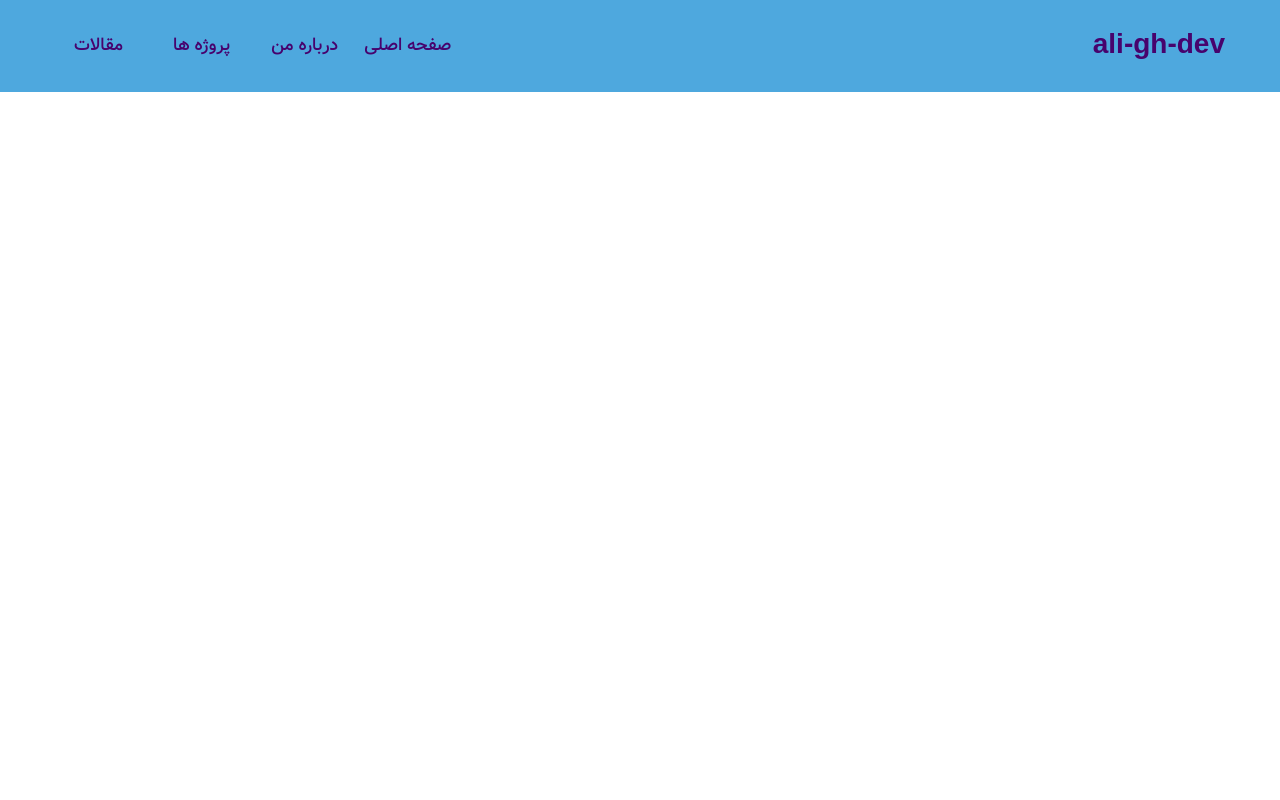
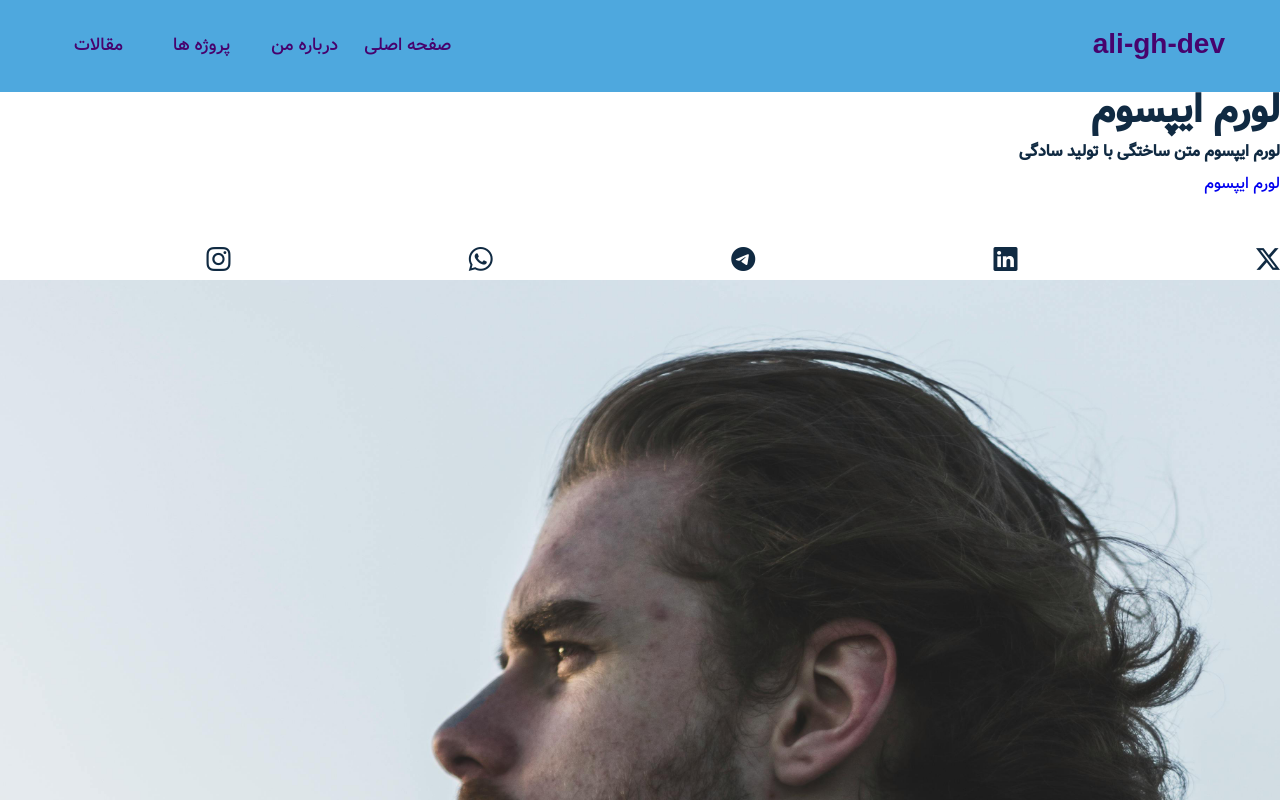
Before and after one commit to ali-gh-dev/grid, a plain HTML site: page index.html in a window 1280 px wide. Shown: the top 800 px of the page. Drawn offline with Linux system fonts and the light colour scheme; files whose address does not match are found by name.

Commit message:
hero (html)

```diff
--- a/css/main.css
+++ b/css/main.css
@@ -273,7 +273,7 @@ sidebar
     color: var(--clr-primary-4);
 }
 
-.sidebar-icons {
+.social-icons {
     display: grid;
     grid-template-columns: repeat(5, 1fr);
     align-items: center;
@@ -281,13 +281,13 @@ sidebar
     margin-top: 3rem;
 }
 
-.sidebar-icons a {
+.social-icons a {
     font-size: 1.5rem;
     color: var(--clr-grey-1);
     transition: var(--transition);
 }
 
-.sidebar-icons a:hover{
+.social-icons a:hover{
     color: var(--clr-primary-4);
 }
 
--- a/index.html
+++ b/index.html
@@ -64,7 +64,7 @@
                 <a href="#articles">مقالات</a>
             </li>
         </ul>
-        <ul class="sidebar-icons">
+        <ul class="social-icons">
             <li>
                 <a href="#">
                     <i class="bi bi-twitter-x"></i>
@@ -97,6 +97,48 @@
 </aside>
 
 <header class="hero">
+    <div class="section-center hero-content">
+
+        <article class="hero-info">
+            <div class="underline"></div>
+            <h2>لورم ایپسوم</h2>
+            <h4>لورم ایپسوم متن ساختگی با تولید سادگی </h4>
+            <a href="#" class="btn hero-btn">لورم ایپسوم</a>
+
+            <ul class="social-icons hero-icons">
+                <li>
+                    <a href="#">
+                        <i class="bi bi-twitter-x"></i>
+                    </a>
+                </li>
+                <li>
+                    <a href="#">
+                        <i class="bi bi-linkedin"></i>
+                    </a>
+                </li>
+                <li>
+                    <a href="#">
+                        <i class="bi bi-telegram"></i>
+                    </a>
+                </li>
+                <li>
+                    <a href="#">
+                        <i class="bi bi-whatsapp"></i>
+                    </a>
+                </li>
+                <li>
+                    <a href="#">
+                        <i class="bi bi-instagram"></i>
+                    </a>
+                </li>
+            </ul>
+        </article>
+
+        <article class="hero-img-container">
+            <img class="hero-img" src="./images/hero-img.jpg" alt="hero-img">
+        </article>
+
+    </div>
 </header>
 
 <script src="js/app.js"></script>
```
Also changed, not shown: images/hero-img.jpg (added).
